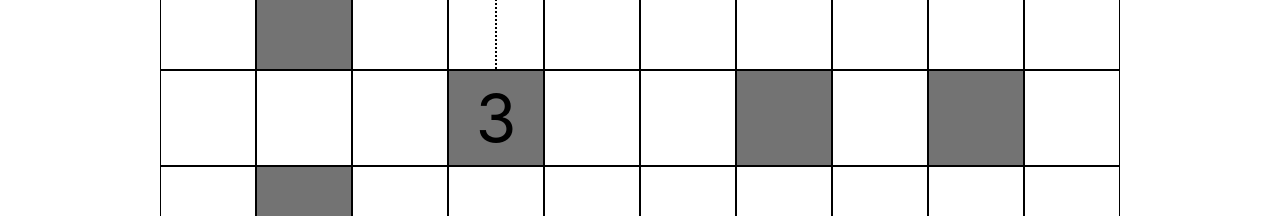
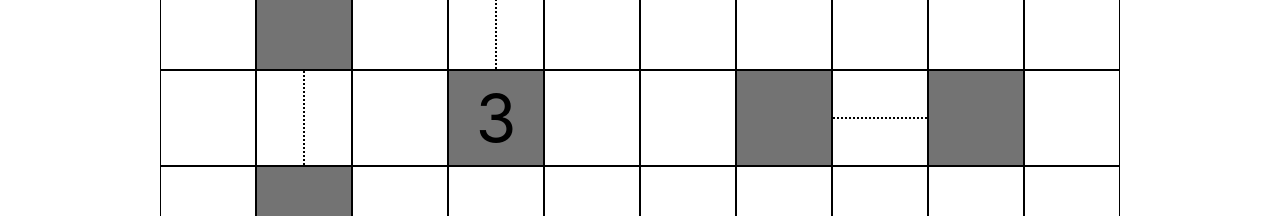
Before and after one commit to alexander-klotz/Suraromu, a React (Create React App) app in the folder suraromu/: page / in a window 1280 px wide. Shown: the part 867-1083 px from the top of the page. Built offline with nearby package versions, Linux system fonts and the light colour scheme; a web font is replaced by a local one.

Commit message:
also added it unordered gates but still needs testing

```diff
--- a/suraromu/src/components/Cell.js
+++ b/suraromu/src/components/Cell.js
@@ -38,13 +38,18 @@ export default function Cell(props) {
     let horiGateIdxs = []
     for (let key in props.puzzle.gates) {
         if (key === '0') {
-            /* all the unordered gates
+            // all the unordered gates
             for (let gateKey in props.puzzle.gates[key]) {
-                const possibleGateCells = getBlockedGateCells(props.puzzle.gates[key][gateKey])
-                if(possibleGateCells.some(cell => JSON.stringify(cell) === JSON.stringify(idx))) {
-                    return "0";
+                const curGate = props.puzzle.gates[key][gateKey]
+                const length = curGate.length
+                if(curGate.orientation === "h"){
+                    horiGateIdxs = horiGateIdxs.concat(Array.from({ length }, (_, index) => [curGate.startCell[0], curGate.startCell[1] + index]))
                 }
-            }*/
+                if(curGate.orientation === "v"){
+                    vertiGateIdxs = vertiGateIdxs.concat(Array.from({ length }, (_, index) => [curGate.startCell[0] + index, curGate.startCell[1]]))
+                }
+
+            }
         } else {
             // all the ordered cells
             const curGate = props.puzzle.gates[key]
```
